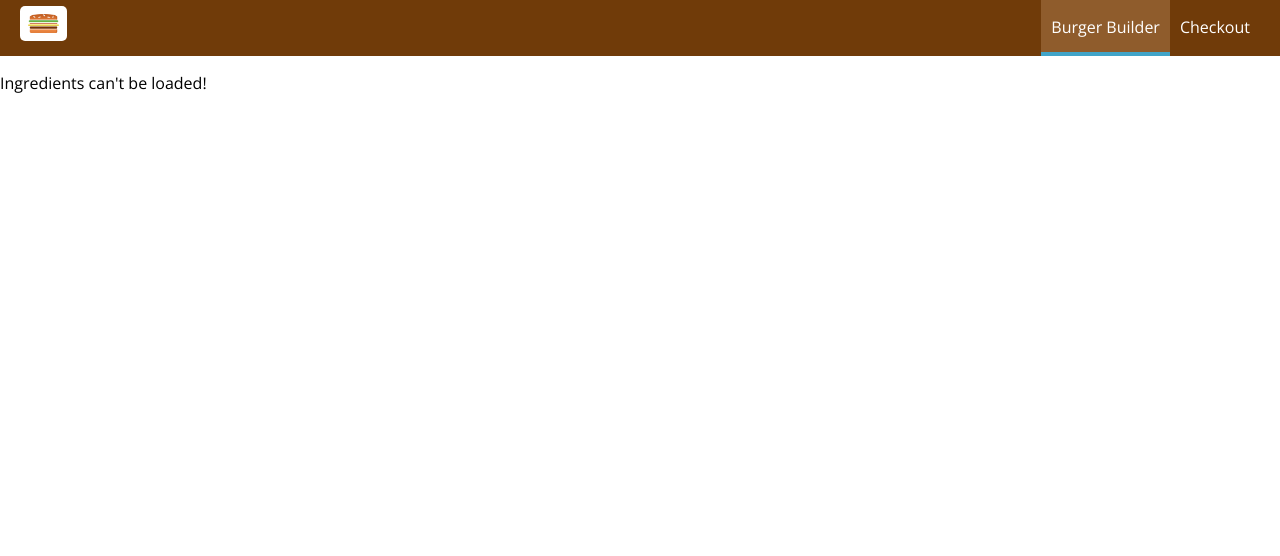
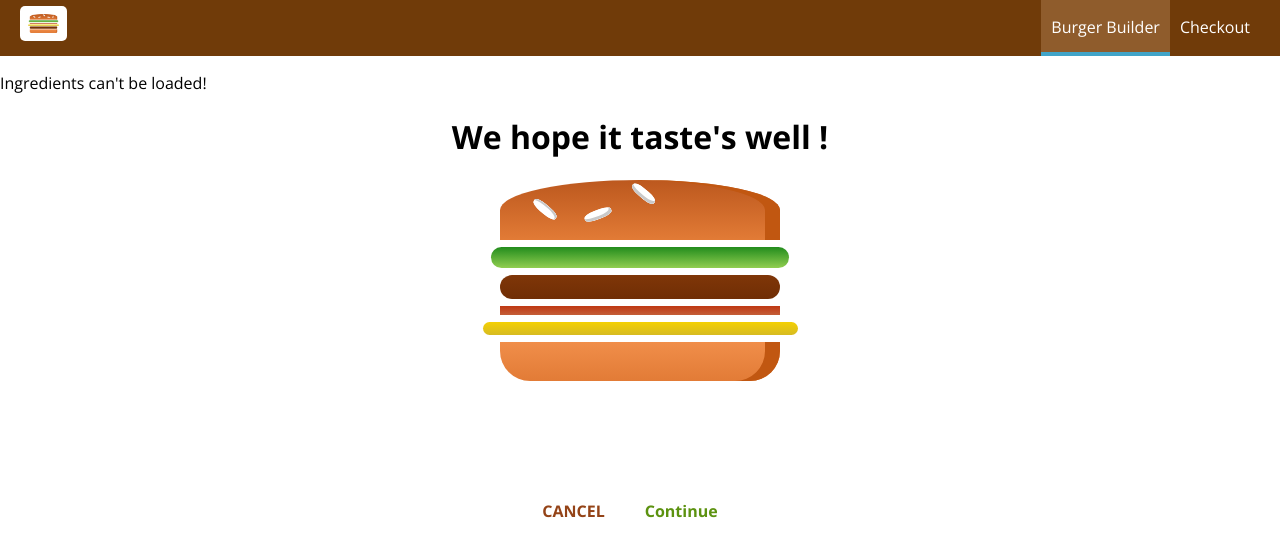
Before and after one commit to akshatcr7/BurgerBuilder, a React (Create React App) app: page /checkout in a window 1280 px wide. Shown: the top 556 px of the page. Built offline with nearby package versions, Linux system fonts and the light colour scheme; no server answers.

Commit message:
Added the checkout container and checkout summary component

```diff
--- a/src/App.js
+++ b/src/App.js
@@ -1,6 +1,7 @@
 import React, { Component } from 'react';
 import Layout from './components/Layout/Layout'
 import BurgerBuilder from './containers/BurgerBuilder/BurgerBuilder'
+import Checkout from './containers/Checkout/Checkout';
 
 class App extends Component{
   render() {
@@ -8,6 +9,7 @@ class App extends Component{
     <div>
       <Layout>
         <BurgerBuilder/>
+        <Checkout />
       </Layout>
     </div>
   );
--- /dev/null
+++ b/src/components/Order/CheckoutSummary/CheckoutSummary.js
@@ -0,0 +1,19 @@
+import React from 'react';
+import Burger from '../../Burger/Burger';
+import Button from '../../UI/Button/Button';
+import classes from './CheckoutSummary.module.css';
+
+const checkoutSummary = ( props ) => {
+    return (
+        <div className={classes.CheckoutSummary}>
+            <h1>We hope it taste's well !</h1>
+            <div style={{width: '100%', margin: 'auto' }}>
+                <Burger ingredients={props.ingredients}/>
+            </div>
+            <Button btnType="Danger" clicked>CANCEL</Button>
+            <Button btnType="Success" clicked>Continue</Button>
+        </div>
+    );
+}
+
+export default checkoutSummary;
--- /dev/null
+++ b/src/components/Order/CheckoutSummary/CheckoutSummary.module.css
@@ -0,0 +1,11 @@
+.CheckoutSummary {
+    text-align: center;
+    margin: auto;
+    width: 80%;
+}
+
+@media (min-width:600px) {
+    .CheckoutSummary {
+        width: 500px;
+    }
+}
--- /dev/null
+++ b/src/containers/Checkout/Checkout.js
@@ -0,0 +1,23 @@
+import React , { Component } from "react";
+import CheckoutSummary from '../../components/Order/CheckoutSummary/CheckoutSummary';
+
+class Checkout extends Component {
+    state = {
+        ingredients: {
+            salad: 1,
+            meat: 1,
+            bacon: 1,
+            cheese: 1
+        }
+    }
+
+    render() {
+        return (
+            <div>
+                <CheckoutSummary ingredients={this.state.ingredients} />
+            </div>
+        );
+    }
+}
+
+export default Checkout;
```
